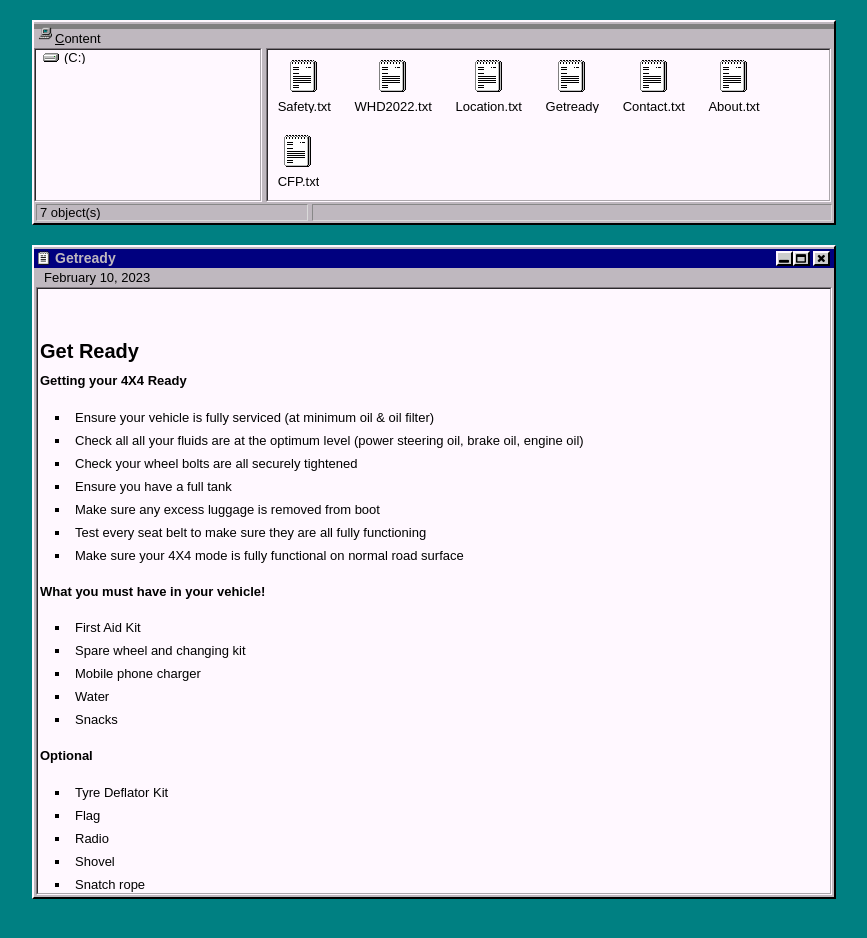
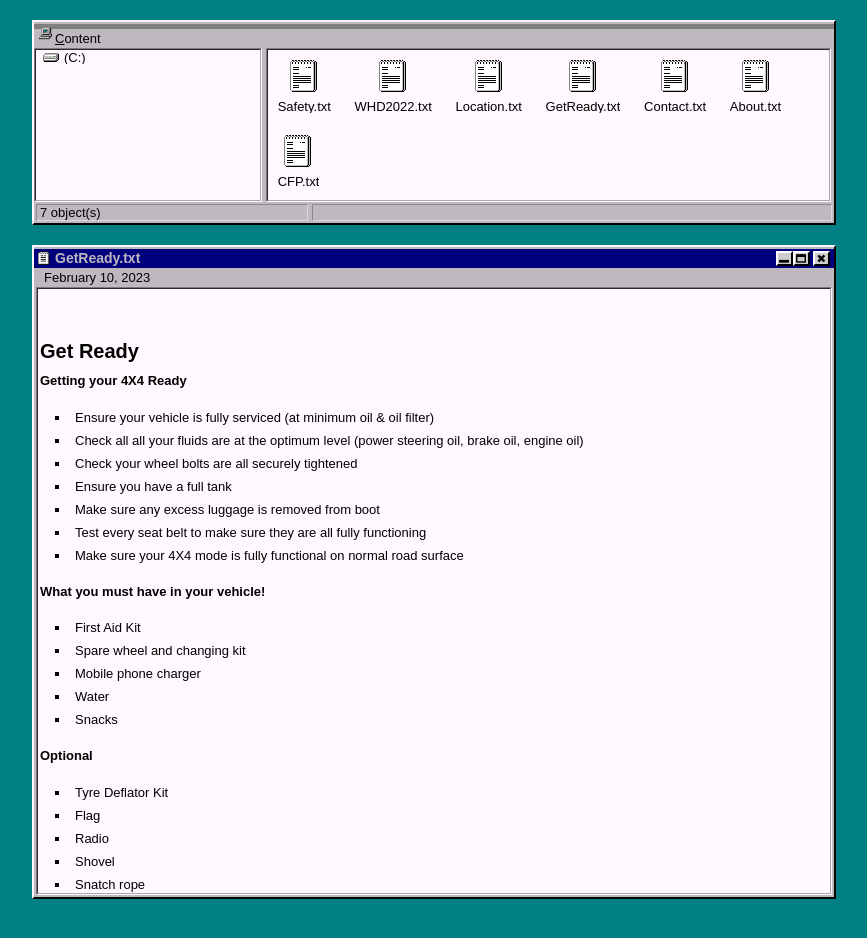
Before and after one commit to WhiteHatDesertOrg/whitehatdesert.github.io, a Jekyll site: the page built from _posts/2023-02-10-getready.md, in a window 1280 px wide. Shown: the top 938 px of the page, without its empty margins (206-1073 px from the left). Built offline with Jekyll 4.4.1, drawn with Linux system fonts in a browser that asks for light colours; our own code applies the rules of GitHub Pages for plain Markdown files.

Commit message:
Update 2023-02-10-getready.md

```diff
--- a/_posts/2023-02-10-getready.md
+++ b/_posts/2023-02-10-getready.md
@@ -1,3 +1,9 @@
+---
+layout: default
+title: "GetReady.txt"
+tags: About
+---
+
 # Get Ready
 
 **Getting your 4X4 Ready**
```
